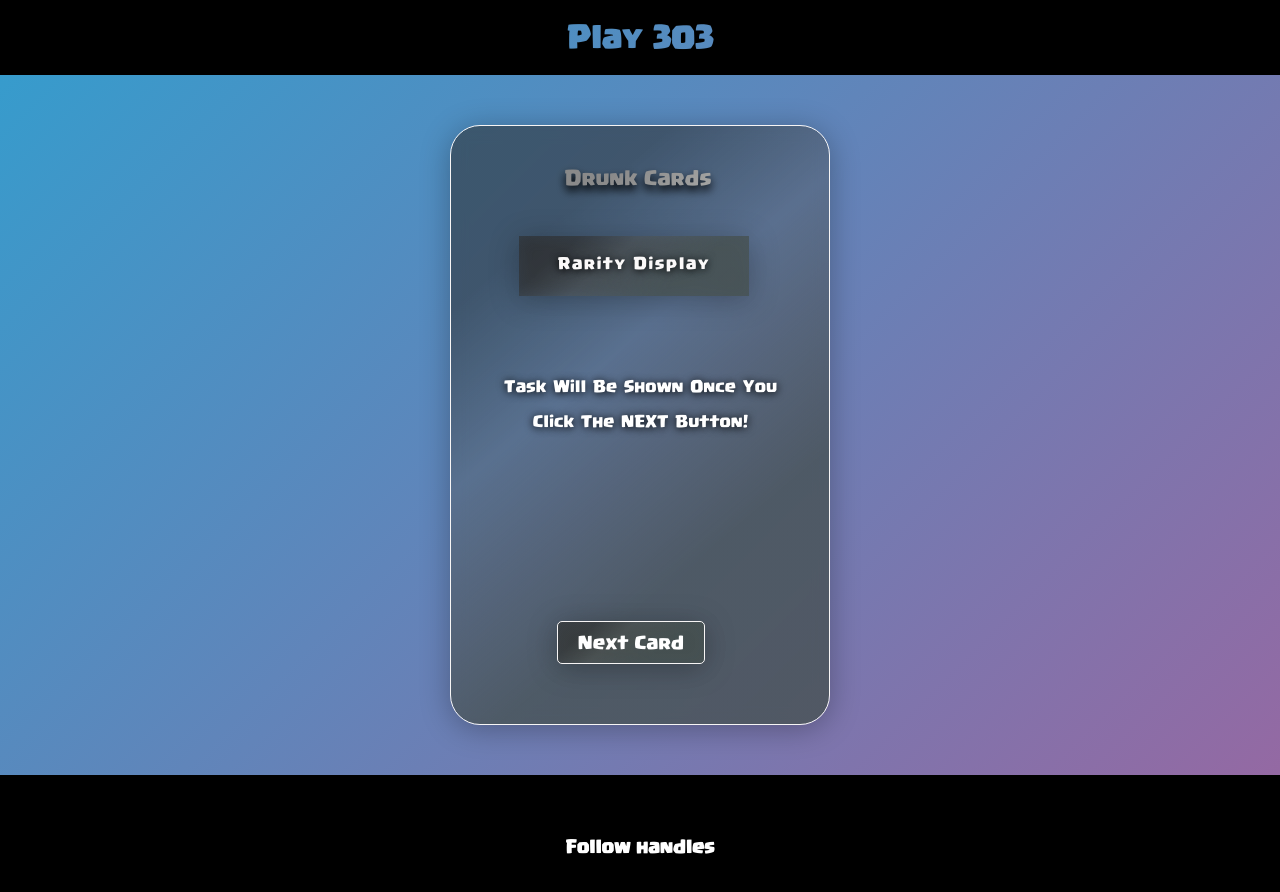
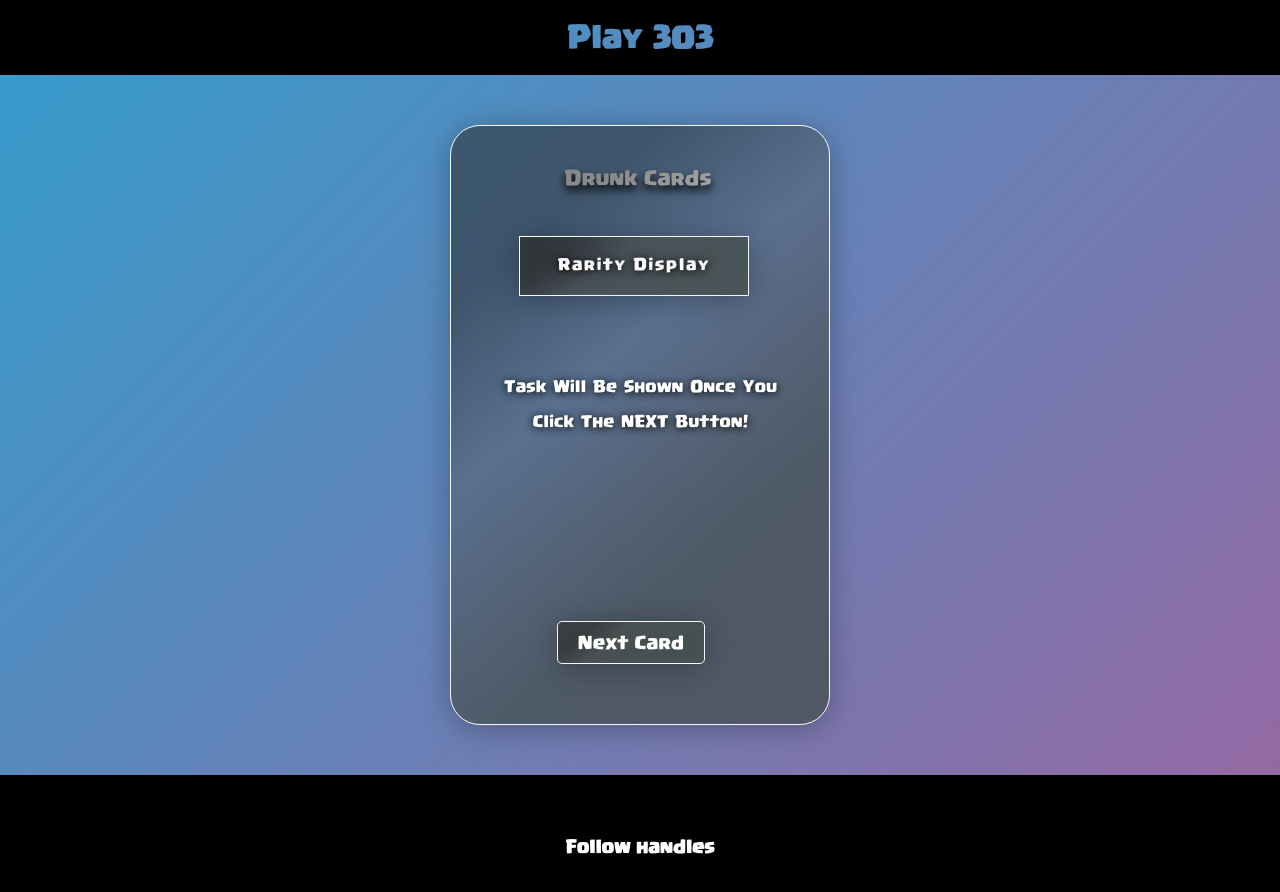
Before and after one commit to akshay-gotmare/drunk-cards, a React (Create React App) app: page / in a window 1280 px wide. Shown: the top 892 px of the page. Built offline with nearby package versions, Linux system fonts and the light colour scheme.

Commit message:
adding border to rarity

```diff
--- a/src/styles/Cards.css
+++ b/src/styles/Cards.css
@@ -169,6 +169,7 @@ button:hover {
   right: 80px;
   padding: 18px;
   vertical-align: middle;
+  border: solid rgb(247, 245, 245) 1px;
   letter-spacing: 1.4px;
   text-shadow: 0px 1px 8px rgb(0, 0, 0);
   font-size: 0.8em;
```
